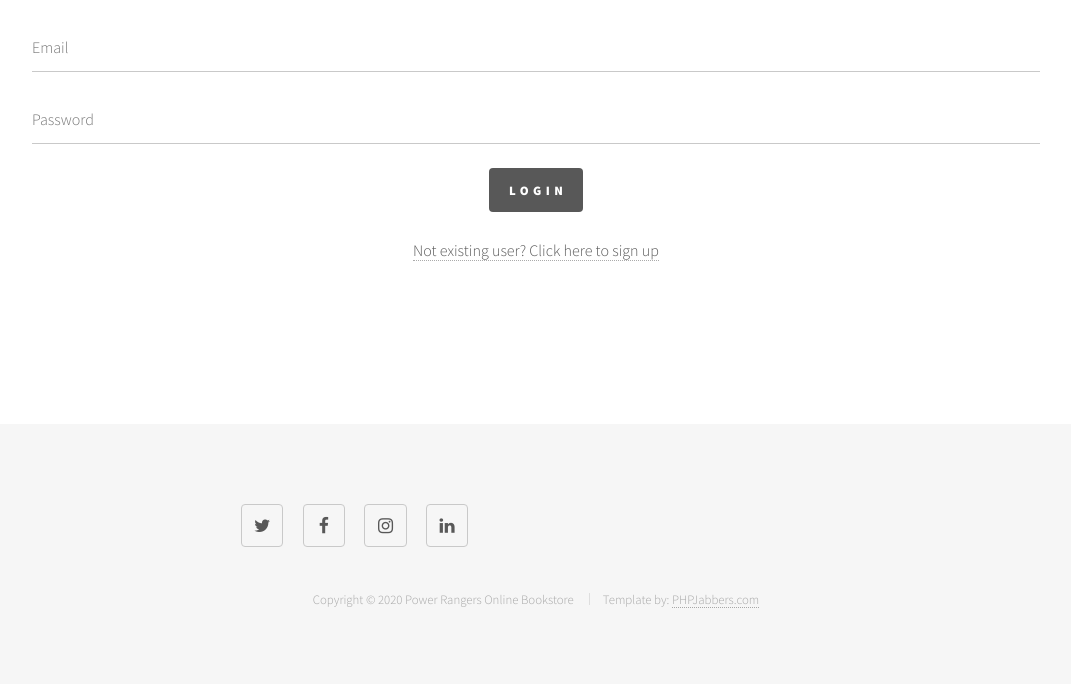
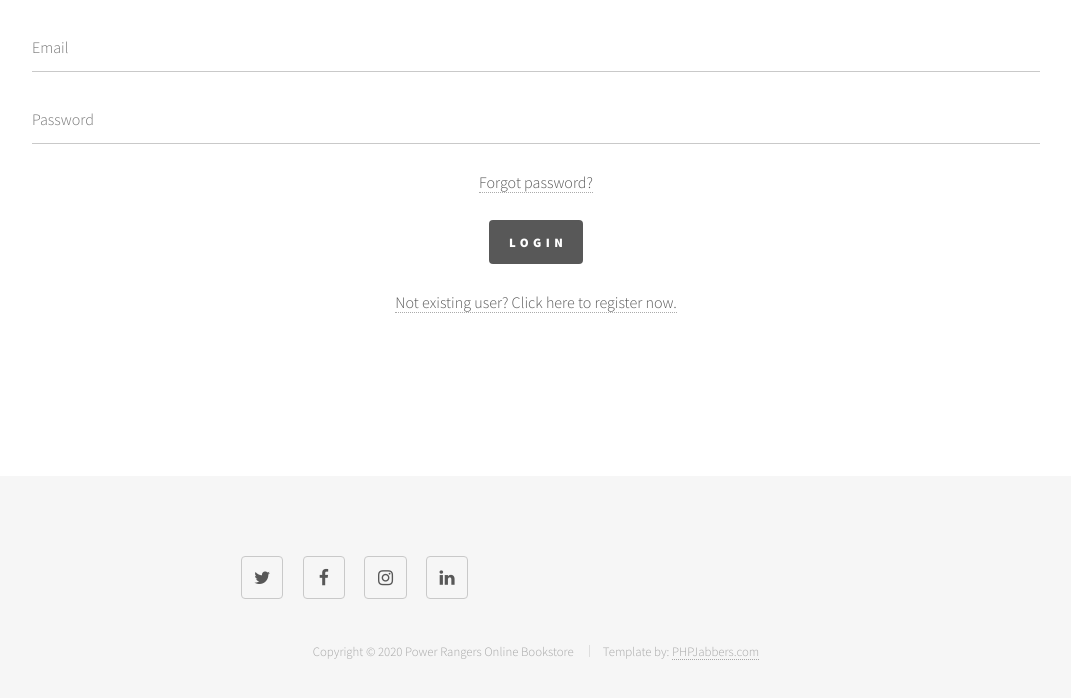
Before and after one commit to ShuJ-i-e/System-Analysis-and-Design-Bookstore-Website, a plain HTML site: page book-online-store-website-template-86/login.html in a window 1280 px wide. Shown: the part 184-882 px from the top of the page, without its empty margins (104-1175 px from the left). Drawn offline with Linux system fonts and the light colour scheme.

Commit message:
add forgotpassword text in login

```diff
--- a/book-online-store-website-template-86/login.html
+++ b/book-online-store-website-template-86/login.html
@@ -39,13 +39,16 @@
 										<div class="field">
 											<input type="password" name="field-3" id="field-3" placeholder="Password">
 										</div>
+										<div class = "field">
+											<a href="forgotpassword.html">Forgot password?</a>
+										</div>
 
 										<div class="field">
 											<a href="index.html"><input type="button" value="Login" class="primary"></a>
 										</div>
 
 										<div class = "field">
-											<a href="signup.html">Not existing user? Click here to sign up</a>
+											<a href="register.html">Not existing user? Click here to register now.</a>
 										</div>
 									</div>
 								</form>
```
Also changed, not shown: book-online-store-website-template-86/landing.html (+2 -2 lines).
